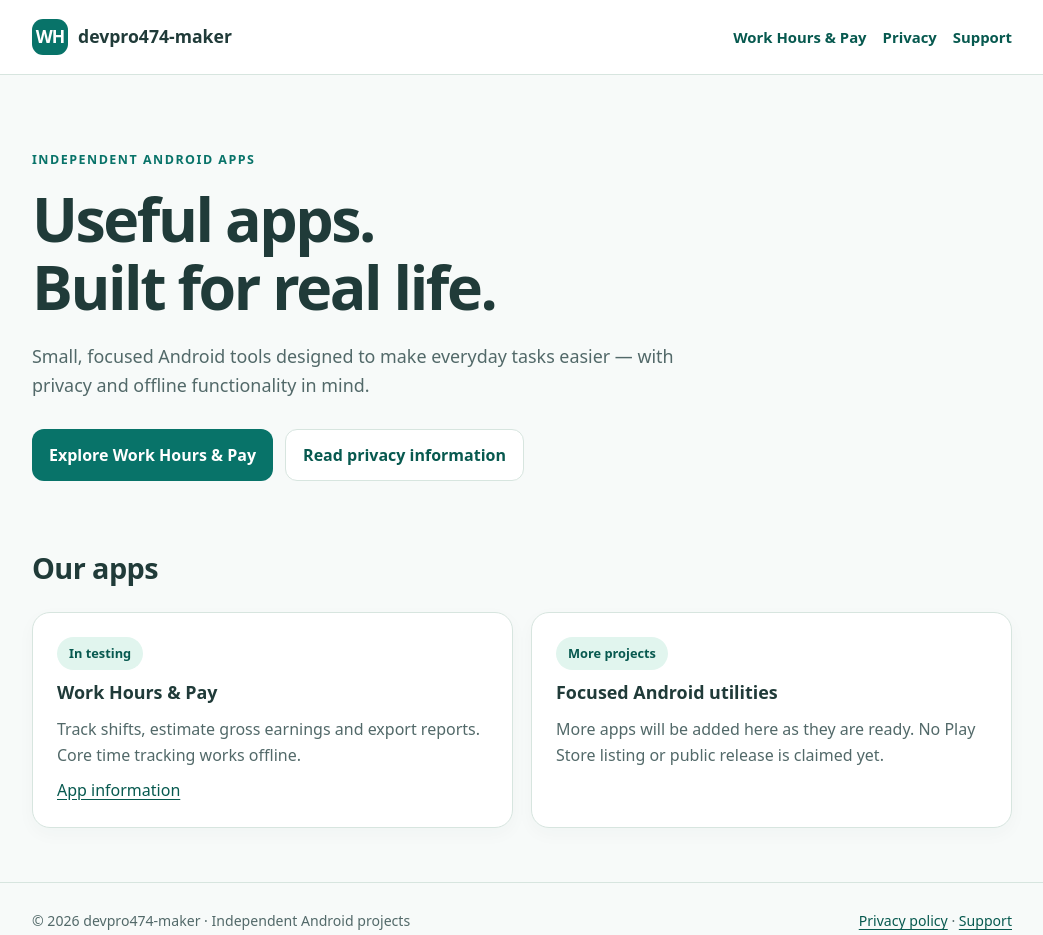
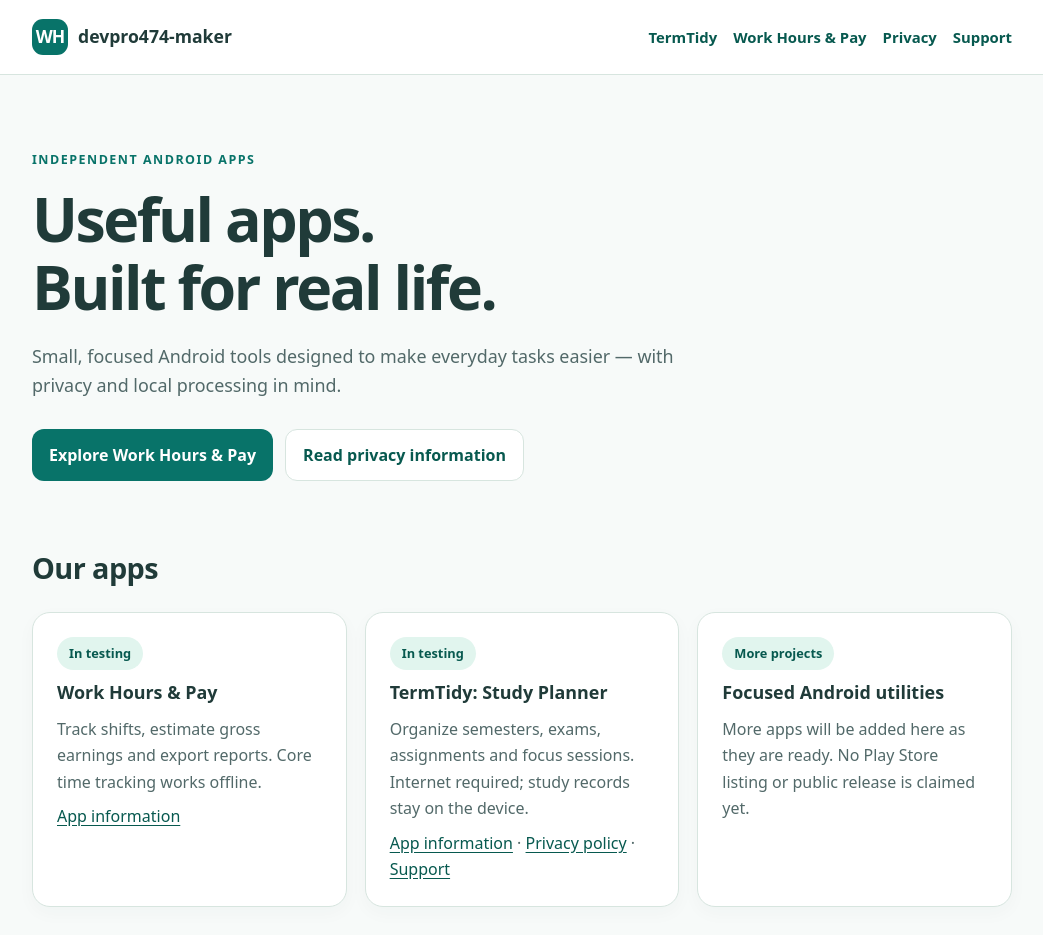
Before and after one commit to devpro474-maker/devpro474-maker.github.io, a plain HTML site: page index.html in a window 1280 px wide. Shown: the top 935 px of the page, without its empty margins (118-1161 px from the left). Drawn offline with Linux system fonts and the light colour scheme.

Commit message:
Publish TermTidy privacy policy, support and app information

```diff
--- a/index.html
+++ b/index.html
@@ -1,15 +1,16 @@
 <!doctype html>
 <html lang="en"><head><meta charset="utf-8"><meta name="viewport" content="width=device-width, initial-scale=1">
-<meta name="robots" content="index,follow"><meta name="theme-color" content="#087369"><meta name="description" content="Developer site for Work Hours & Pay and future Android applications.">
+<meta name="robots" content="index,follow"><meta name="theme-color" content="#087369"><meta name="description" content="Developer site for Work Hours & Pay and TermTidy: Study Planner.">
 <title>Android apps | devpro474-maker</title><link rel="stylesheet" href="assets/site.css"></head>
 <body><a class="skip" href="#main">Skip to content</a>
 <header><nav class="container" aria-label="Main navigation"><a class="brand" href="index.html"><span class="logo" aria-hidden="true">WH</span>devpro474-maker</a>
-<div class="links"><a href="work-hours-pay/">Work Hours &amp; Pay</a><a href="work-hours-pay/privacy-policy/">Privacy</a><a href="work-hours-pay/support/">Support</a></div></nav></header>
+<div class="links"><a href="termtidy/">TermTidy</a><a href="work-hours-pay/">Work Hours &amp; Pay</a><a href="work-hours-pay/privacy-policy/">Privacy</a><a href="work-hours-pay/support/">Support</a></div></nav></header>
 <main id="main"><section class="hero container"><span class="eyebrow">Independent Android apps</span><h1>Useful apps.<br>Built for real life.</h1>
-<p class="lead">Small, focused Android tools designed to make everyday tasks easier — with privacy and offline functionality in mind.</p>
+<p class="lead">Small, focused Android tools designed to make everyday tasks easier — with privacy and local processing in mind.</p>
 <div class="actions"><a class="btn" href="work-hours-pay/">Explore Work Hours &amp; Pay</a><a class="btn ghost" href="work-hours-pay/privacy-policy/">Read privacy information</a></div></section>
 <section class="container"><h2>Our apps</h2><div class="grid"><article class="card"><span class="tag">In testing</span><h3>Work Hours &amp; Pay</h3>
 <p>Track shifts, estimate gross earnings and export reports. Core time tracking works offline.</p><p><a href="work-hours-pay/">App information</a></p></article>
+<article class="card"><span class="tag">In testing</span><h3>TermTidy: Study Planner</h3><p>Organize semesters, exams, assignments and focus sessions. Internet required; study records stay on the device.</p><p><a href="termtidy/">App information</a> · <a href="termtidy/privacy-policy/">Privacy policy</a> · <a href="termtidy/support/">Support</a></p></article>
 <article class="card"><span class="tag">More projects</span><h3>Focused Android utilities</h3>
 <p>More apps will be added here as they are ready. No Play Store listing or public release is claimed yet.</p></article></div></section></main><footer class="footer"><div class="container"><span>© 2026 devpro474-maker · Independent Android projects</span>
 <span><a href="work-hours-pay/privacy-policy/">Privacy policy</a> · <a href="work-hours-pay/support/">Support</a></span></div></footer></body></html>
```
Also changed, not shown: termtidy/index.html (added, +1 -0 lines), termtidy/privacy-policy/index.html (added, +2 -0 lines), termtidy/support/index.html (added, +1 -0 lines), termtidy/icon.svg (added), 1 other file.
